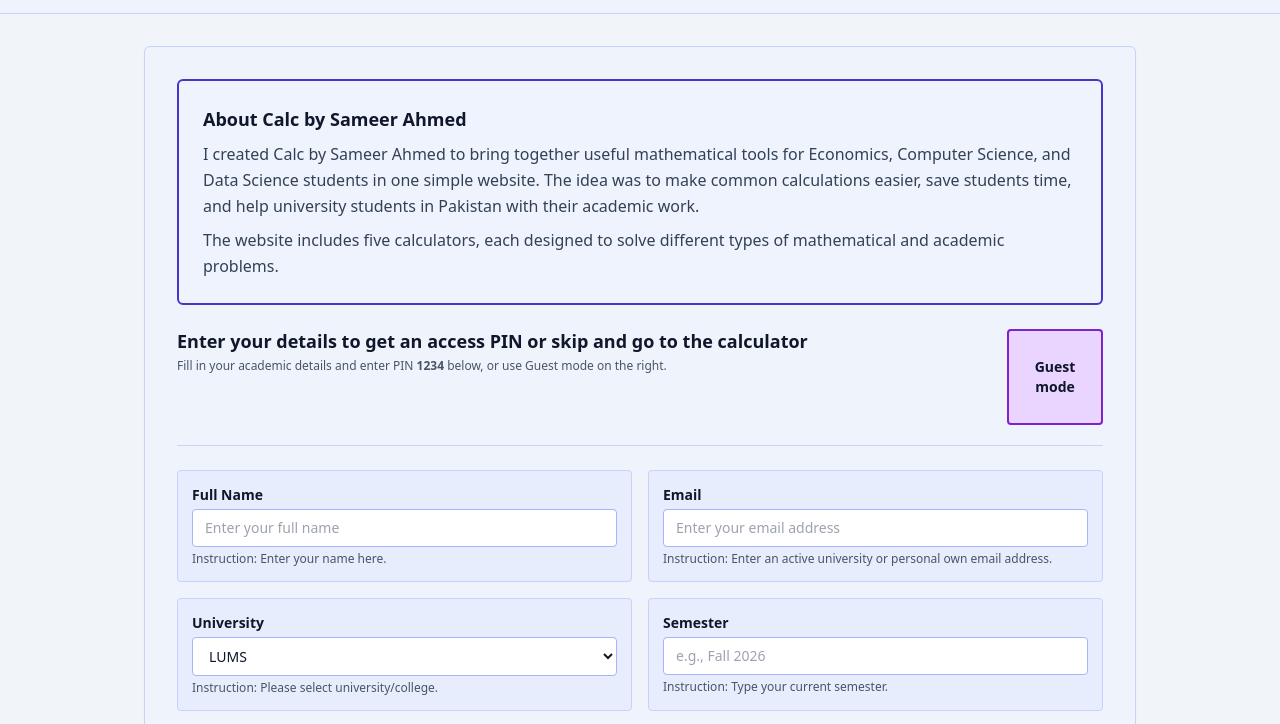
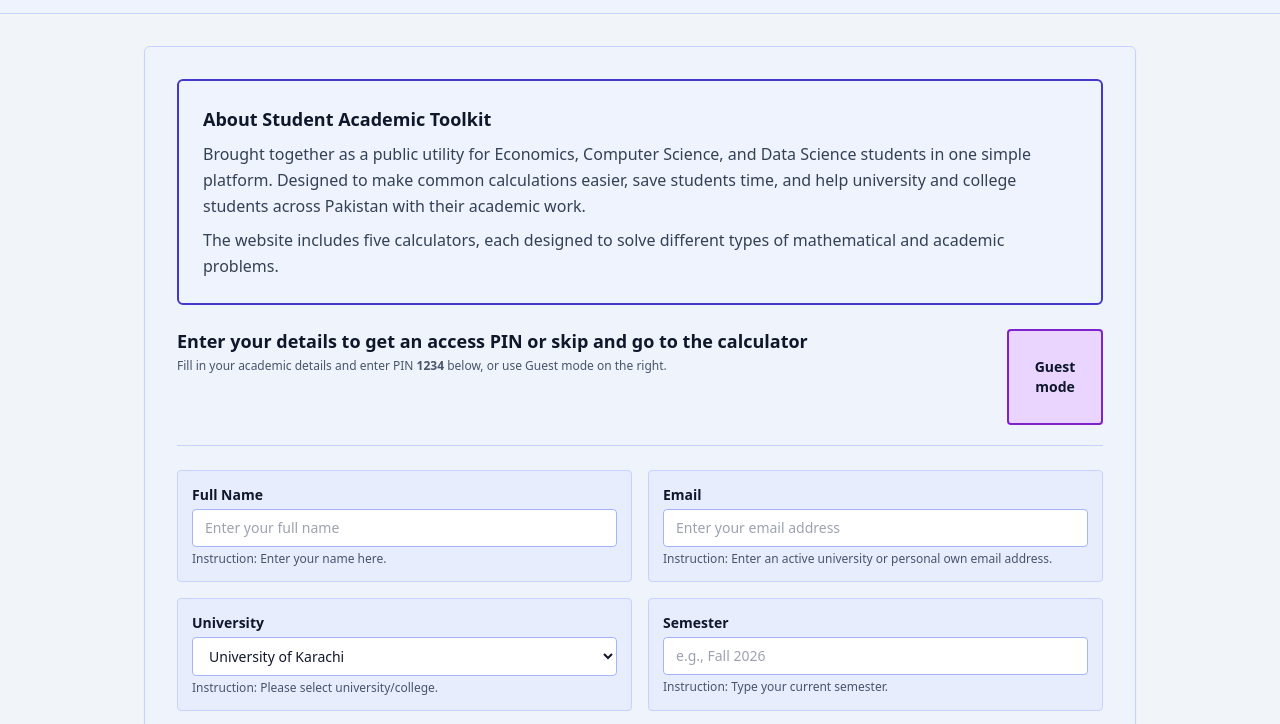
Before and after one commit to sameer-ahmed1/Calc-by-Sameer-Ahmed, a plain HTML site: page index.html in a window 1280 px wide. Shown: the part 47-771 px from the top of the page. Drawn offline with nearby package versions, Linux system fonts and the light colour scheme.

Commit message:
Update index.html

```diff
--- a/index.html
+++ b/index.html
@@ -44,11 +44,11 @@
 
     <!-- PAGE 0: ENTRY / ACCESS SCREEN -->
     <section id="entry-screen" class="bg-indigo-50/50 border border-indigo-200 rounded-md p-6 md:p-8 shadow-sm">
-      <!-- ABOUT CALC BY SAMEER AHMED INTRO (ONLY ON START PAGE WITH DARK PURPLE/INDIGO OUTLINE) -->
+      <!-- ABOUT INTRO -->
       <div class="bg-indigo-50/40 border-2 border-indigo-700 rounded-md p-5 md:p-6 mb-6 space-y-2">
-        <h2 class="text-lg font-bold text-slate-900">About Calc by Sameer Ahmed</h2>
+        <h2 class="text-lg font-bold text-slate-900">About Student Academic Toolkit</h2>
         <p class="text-base text-slate-700 leading-relaxed">
-          I created Calc by Sameer Ahmed to bring together useful mathematical tools for Economics, Computer Science, and Data Science students in one simple website. The idea was to make common calculations easier, save students time, and help university students in Pakistan with their academic work.
+          Brought together as a public utility for Economics, Computer Science, and Data Science students in one simple platform. Designed to make common calculations easier, save students time, and help university and college students across Pakistan with their academic work.
         </p>
         <p class="text-base text-slate-700 leading-relaxed">
           The website includes five calculators, each designed to solve different types of mathematical and academic problems.
@@ -111,9 +111,9 @@
               required
               class="w-full border border-indigo-300 bg-white rounded px-3 py-2 text-sm text-slate-900 focus:outline-none focus:border-indigo-600"
             >
-              <option value="LUMS">LUMS</option>
-              <option value="AKU">AKU</option>
-              <option value="JSMU">JSMU</option>
+              <option value="University of Karachi">University of Karachi</option>
+              <option value="NUST">NUST</option>
+              <option value="FAST-NUCES">FAST-NUCES</option>
               <option value="IBA">IBA</option>
               <option value="Other">Other</option>
             </select>
@@ -666,7 +666,7 @@
       return colors[key];
     }
 
-    // --- ORDINAL HELPER FOR 1st, 2nd, 3rd, 4th... ---
+    // --- ORDINAL HELPER ---
     function getOrdinal(n) {
       const mod100 = n % 100;
       if (mod100 >= 11 && mod100 <= 13) {
@@ -1037,7 +1037,7 @@
         balochistan: { baseMoney: 0.9, baseDisplaced: 200000, baseRebuild: 0.7 }
       };
 
-      const m = regionMultipliers[region];
+      const m = regionMultipliers[region] || regionMultipliers.sindh;
       const factor = (rain / 100) * (cropDamage / 45);
 
       const moneyLost = (m.baseMoney * factor).toFixed(2) + " Billion PKR";
@@ -1049,7 +1049,7 @@
       document.getElementById("econ-rebuild").textContent = rebuild;
     }
 
-    // --- EVENT LISTENERS FOR ENTER KEY ---
+    // --- EVENT LISTENERS ---
     window.addEventListener("DOMContentLoaded", () => {
       renderCourses();
 
```
